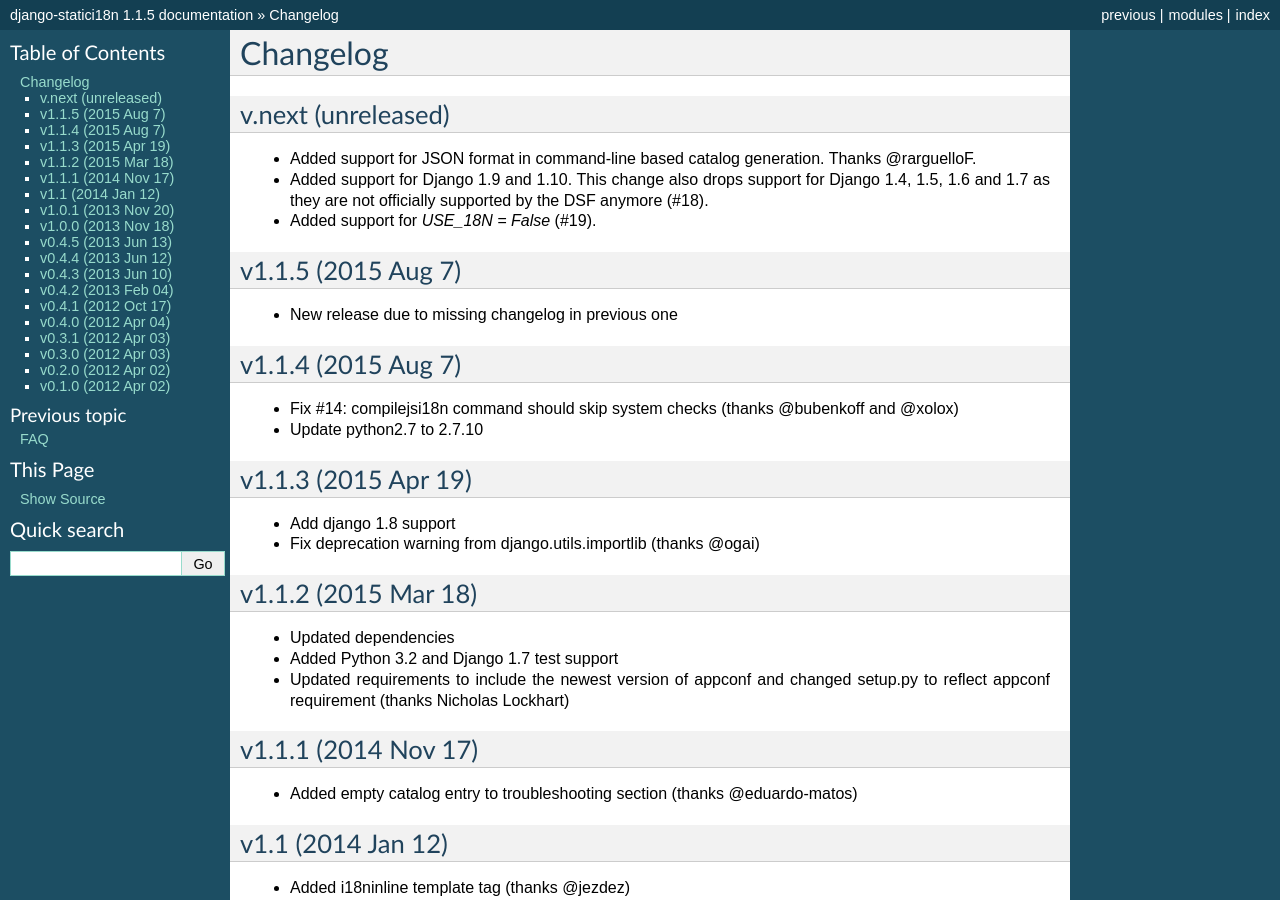
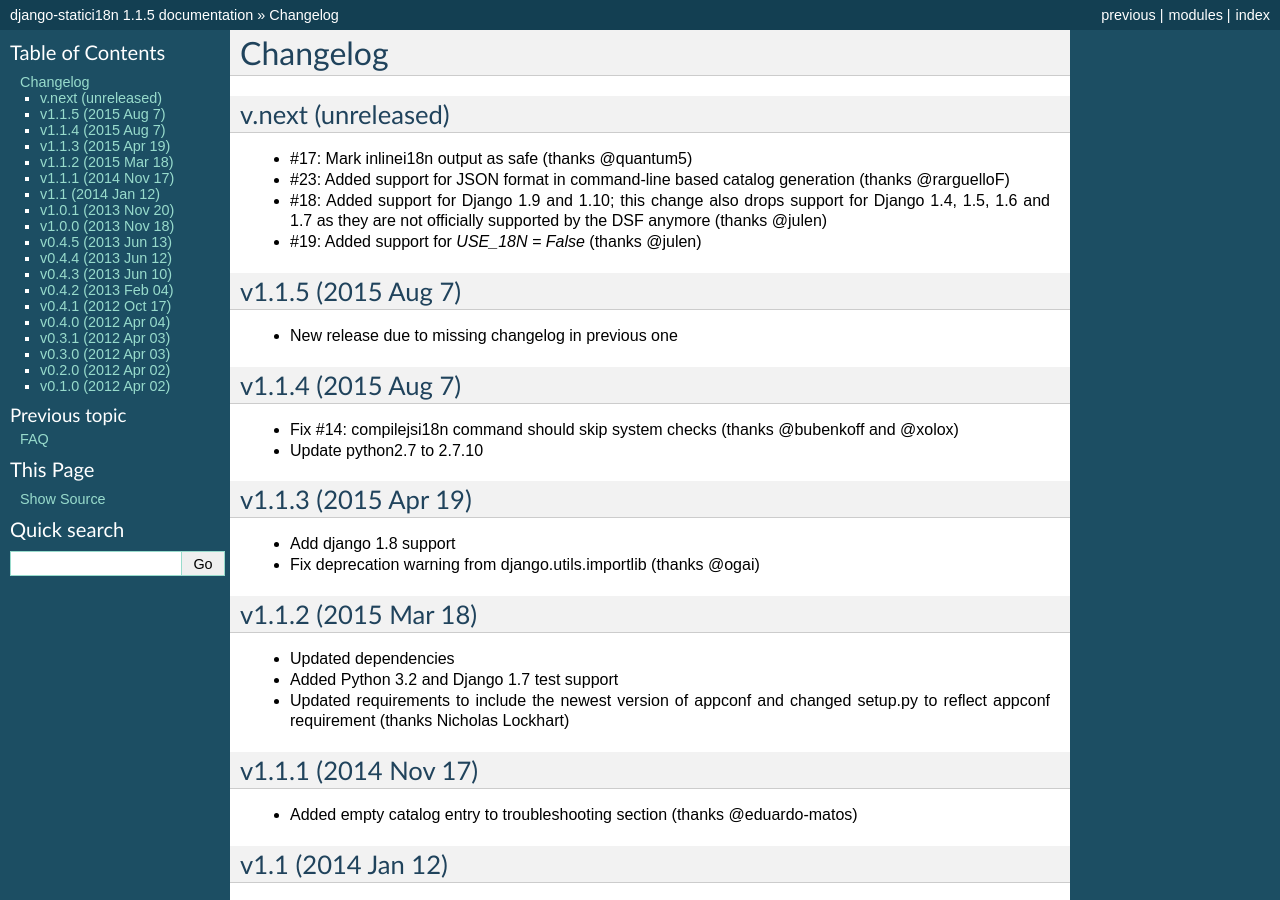
Before and after one commit to zyegfryed/django-statici18n, a Sphinx documentation site: the page built from docs/changelog.rst, in a window 1280 px wide and 900 px high. Built offline with Sphinx 7.4.7, drawn with Linux system fonts in a browser that asks for light colours.

Commit message:
Add credits

```diff
--- a/docs/changelog.rst
+++ b/docs/changelog.rst
@@ -4,12 +4,13 @@
 v.next (unreleased)
 -------------------
 
-* Added support for JSON format in command-line based catalog generation.
-  Thanks @rarguelloF.
-* Added support for Django 1.9 and 1.10. This change also drops support for
-  Django 1.4, 1.5, 1.6 and 1.7 as they are not officially supported by the DSF
-  anymore (#18).
-* Added support for `USE_18N = False` (#19).
+* #17: Mark inlinei18n output as safe (thanks @quantum5)
+* #23: Added support for JSON format in command-line based catalog generation
+  (thanks @rarguelloF)
+* #18: Added support for Django 1.9 and 1.10; this change also drops
+  support for Django 1.4, 1.5, 1.6 and 1.7 as they are not officially
+  supported by the DSF anymore (thanks @julen)
+* #19: Added support for `USE_18N = False` (thanks @julen)
 
 v1.1.5 (2015 Aug 7)
 -------------------
```
